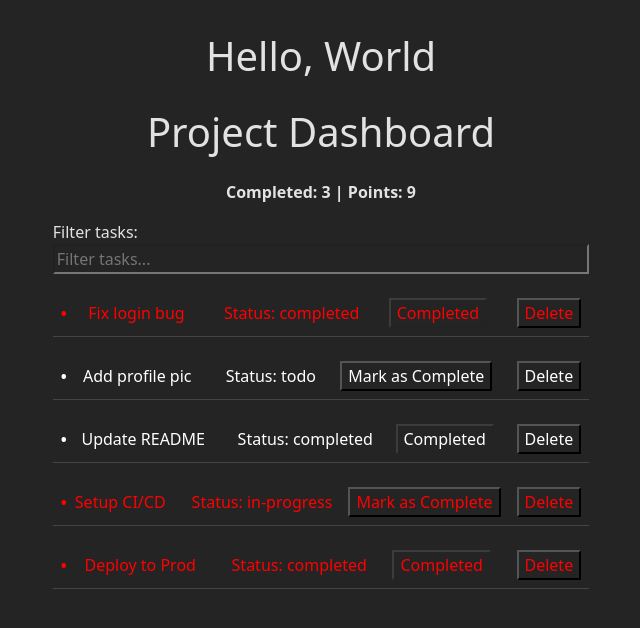
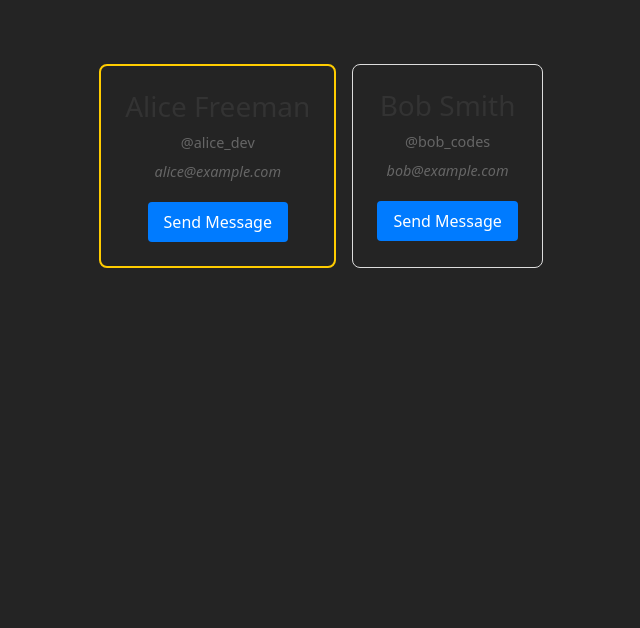
Before and after one commit to salino3/exercises-2026-react-typescript-01, a React (Vite) app: page / in a window 1280 px wide. Shown: the top 628 px of the page, without its empty margins (319-959 px from the left). Built offline with nearby package versions, Linux system fonts and the light colour scheme.

Commit message:
save changes

```diff
--- a/src/App.tsx
+++ b/src/App.tsx
@@ -18,15 +18,50 @@ import { ChatWindow } from "./components/chat-window/chat-window.component";
 import { AppProvider } from "./context/provider";
 import { Timer } from "./components/timer/timer.component";
 import { TaskDashboard } from "./components/task-03/task-03.component";
+import { UserCard } from "./components/task-card/task-card.component";
 
 function App() {
+  // 1. Data: The Father holds the information
+  const users = [
+    {
+      id: 1,
+      name: "Alice Freeman",
+      username: "alice_dev",
+      email: "alice@example.com",
+      isAdmin: true,
+    },
+    {
+      id: 2,
+      name: "Bob Smith",
+      username: "bob_codes",
+      email: "bob@example.com",
+      isAdmin: false,
+    },
+  ];
+
+  // 2. Logic: The Father defines what happens during an event
+  const handleSendMessage = (name: string) => {
+    alert(`Message sent to ${name}!`);
+  };
+
   // function onLogin(username: string, role: string) {
   //   console.log("onLogin: ", username, role);
   // }
   return (
     <div className="main">
-      <Greeting name="" />
-      <TaskDashboard />
+      {/* <Greeting name="" /> */}
+
+      <div style={{ padding: "2rem", display: "flex", gap: "1rem" }}>
+        {/* 3. Rendering: The Father loops through data and creates Children */}
+        {users.map((u) => (
+          <UserCard
+            key={u.id}
+            user={u}
+            onSendMessage={() => handleSendMessage(u.name)}
+          />
+        ))}
+      </div>
+      {/* <TaskDashboard /> */}
       {/* <Counter />
       <UserProfile userId="9" /> */}
       {/* <ListProducts /> */}
--- /dev/null
+++ b/src/components/task-card/task-card.component.tsx
@@ -0,0 +1,33 @@
+import React from "react";
+import "./task-card.styles.scss";
+
+// Task 1: Define the shape of the 'user' prop
+interface UserProps {
+  user: {
+    id: number;
+    name: string;
+    username: string;
+    email: string;
+    isAdmin?: boolean; // Optional property
+  };
+  onSendMessage: () => void;
+}
+
+export const UserCard: React.FC<UserProps> = ({ user, onSendMessage }) => {
+  return (
+    <div className={`user-card ${user.isAdmin ? "admin-border" : ""}`}>
+      <div className="user-info">
+        <h3>{user.name}</h3>
+        <p>@{user.username}</p>
+        <p className="email">{user.email}</p>
+      </div>
+
+      <div className="actions">
+        {/* Task 3: Implement the button click logic here */}
+        <button onClick={onSendMessage} className="msg-btn">
+          Send Message
+        </button>
+      </div>
+    </div>
+  );
+};
--- /dev/null
+++ b/src/components/task-card/task-card.styles.scss
@@ -0,0 +1,55 @@
+$primary-blue: #007bff;
+$gray-text: #666;
+$admin-gold: #ffcc00;
+
+.user-card {
+  border: 1px solid #ddd;
+  border-radius: 8px;
+  padding: 1.5rem;
+  max-width: 300px;
+  transition: transform 0.2s ease;
+
+  &:hover {
+    transform: translateY(-5px);
+    box-shadow: 0 4px 15px rgba(0, 0, 0, 0.1);
+  }
+
+  &.admin-border {
+    border: 2px solid $admin-gold;
+  }
+
+  .user-info {
+    h3 {
+      margin: 0 0 0.5rem 0;
+      color: #333;
+    }
+
+    p {
+      margin: 0;
+      color: $gray-text;
+      font-size: 0.9rem;
+    }
+
+    .email {
+      font-style: italic;
+      margin-top: 0.5rem;
+    }
+  }
+
+  .actions {
+    margin-top: 1.2rem;
+
+    .msg-btn {
+      background-color: $primary-blue;
+      color: white;
+      border: none;
+      padding: 0.5rem 1rem;
+      border-radius: 4px;
+      cursor: pointer;
+
+      &:active {
+        background-color: darken($primary-blue, 10%);
+      }
+    }
+  }
+}
```
